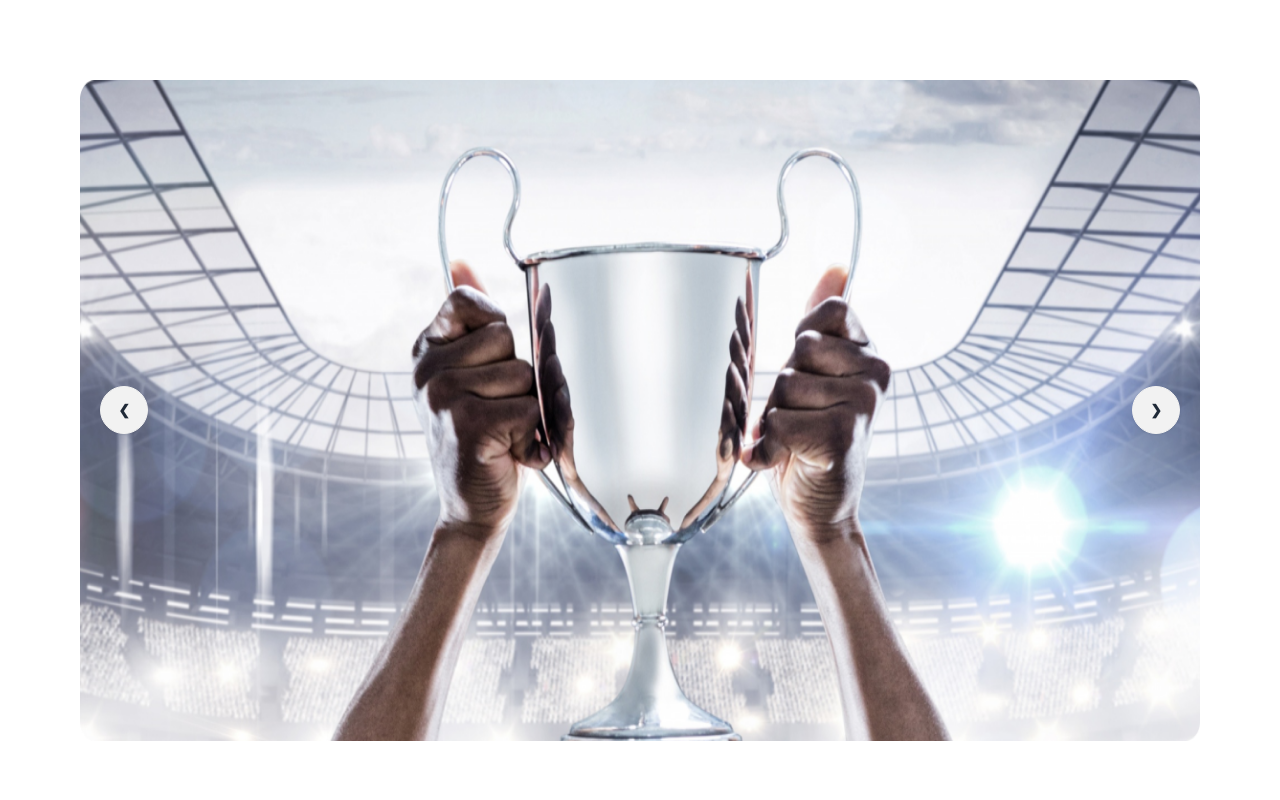
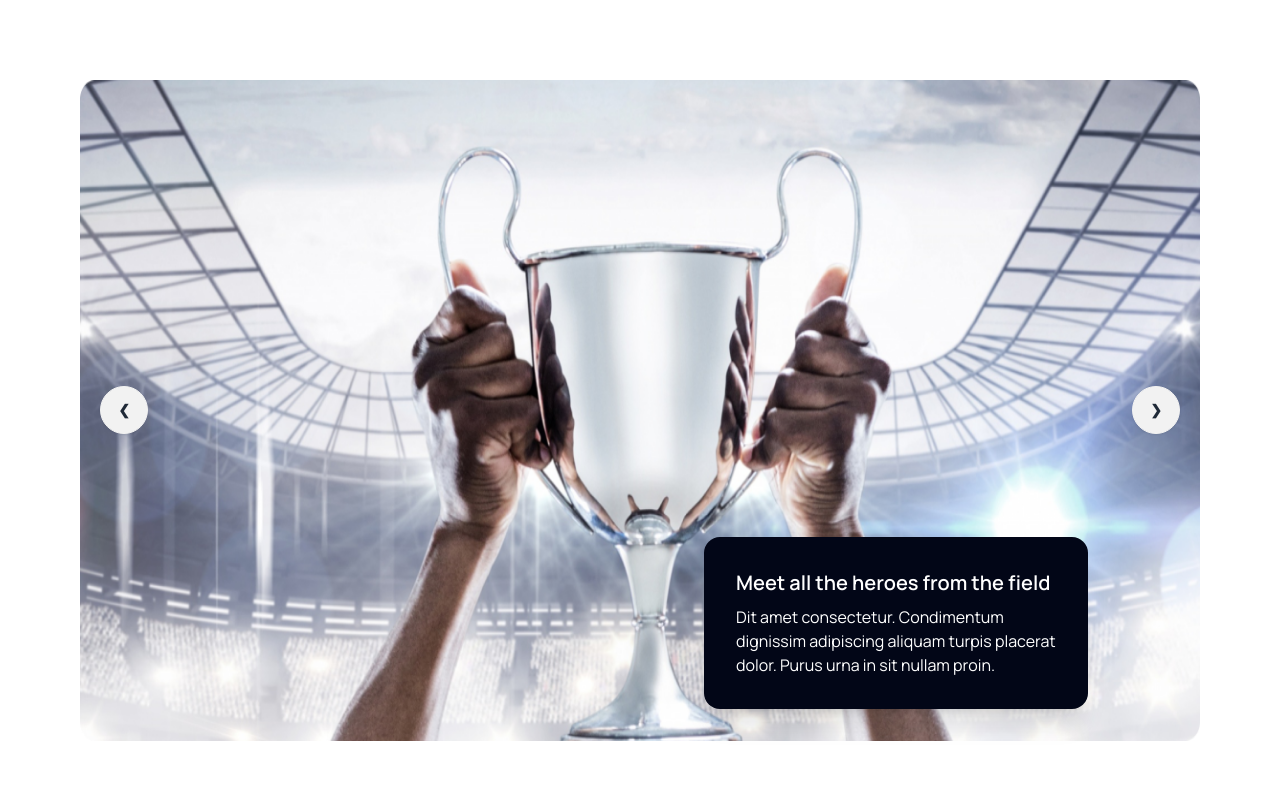
Before and after one commit to Mizanur2/Assignment-3, a plain HTML site: page index.html in a window 1280 px wide. Shown: the top 800 px of the page. Drawn offline with nearby package versions, Linux system fonts and the light colour scheme.

Commit message:
header badge complete

```diff
--- a/index.html
+++ b/index.html
@@ -27,7 +27,7 @@
 
 <body class="max-w-[1400px]">
 
-    <header class="mx-5 lg:mx-20">
+    <header class="mx-5 lg:mx-20 lg:relative">
 
         <!-- banner section  -->
         <div class="carousel w-full my-20">
@@ -53,6 +53,15 @@
                     <a href="#slide2" class="btn btn-circle">❮</a>
                     <a href="#slide1" class="btn btn-circle">❯</a>
                 </div>
+            </div>
+        </div>
+
+        <!-- header card -->
+        <div class="card lg:absolute lg:bottom-28 lg:right-28 w-96 bg-slate-950 shadow-xl">
+            <div class="card-body text-white">
+                <h2 class="card-title">Meet all the heroes from the field</h2>
+                <p>Dit amet consectetur. Condimentum dignissim adipiscing aliquam turpis placerat dolor. Purus urna in
+                    sit nullam proin. </p>
             </div>
         </div>
 
```
